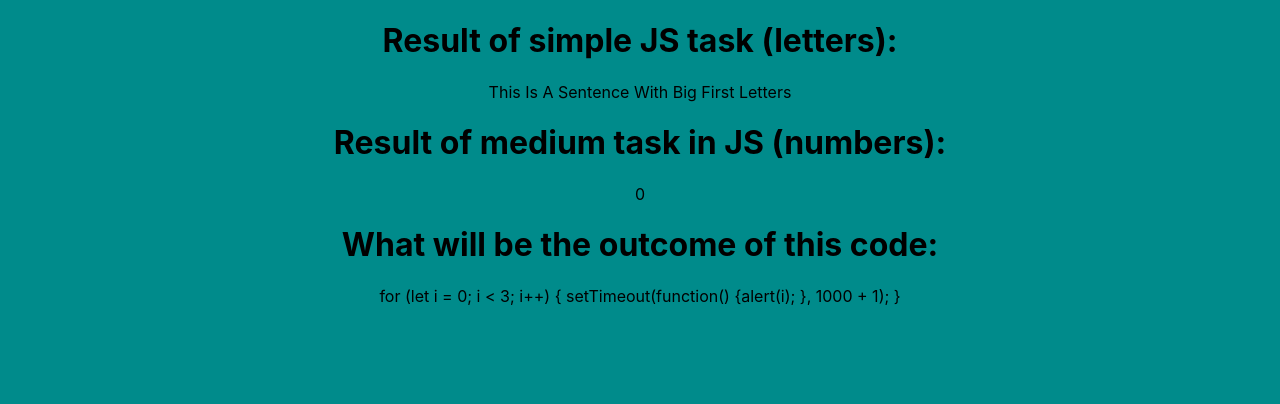
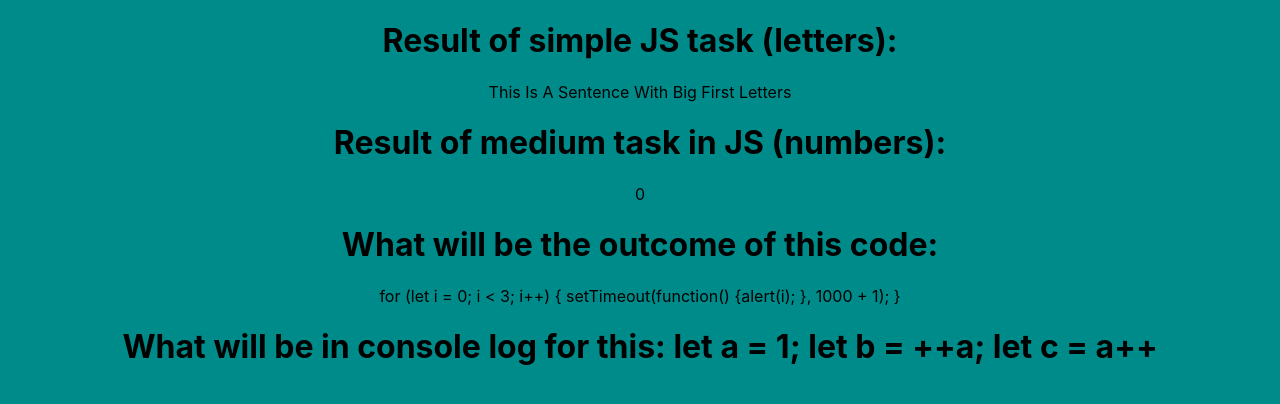
Before and after one commit to olga-kacala/Tasks, a React (Create React App) app in the folder my-app/: page / in a window 1280 px wide. Shown: the top 404 px of the page. Built offline with nearby package versions, Linux system fonts and the light colour scheme.

Commit message:
const exe added

```diff
--- a/my-app/src/components/Loop.tsx
+++ b/my-app/src/components/Loop.tsx
@@ -1,4 +1,3 @@
-
 export const Loop = (): JSX.Element => {
   // for (let i=0; i<3; i++){setTimeout(function() {alert(i);},1000+1)};
 
@@ -21,13 +20,17 @@ let a = 1;
   let b = ++a;
   let c = a++;
 
-console.log(a,b,c)
-
   /*The expressions ++a and a++ are both increment operations, but they differ in their behavior:
 
 ++a (pre-increment): This is a prefix increment operator. It increments the value of a and returns the updated value. It means that a is incremented before its value is used or assigned to another variable. So, if a is initially 1, ++a will increment a to 2 and return the updated value of a, which is 2.
 
 a++ (post-increment): This is a postfix increment operator. It also increments the value of a, but it returns the original value of a before the increment. It means that a is incremented after its value is used or assigned to another variable. So, if a is initially 1, a++ will return the original value of a (1) and then increment a to 2.*/
+
+  /* const a = 1; if used const instead of let we will have an error:Cannot assign to 'a' because it is a constant.
+let b = ++a;
+let c = a++;
+
+*/
 
   return (
     <div>
@@ -35,7 +38,10 @@ a++ (post-increment): This is a postfix increment operator. It also increments t
       {`for (let i = 0; i < 3; i++) {
             setTimeout(function() {alert(i); }, 1000 + 1);
           }`}
-
+      <h1>
+        What will be in console log for this: let a = 1; let b = ++a; let c =
+        a++
+      </h1>
     </div>
   );
 };
```
Lines whose indentation alone changed are shown as unchanged.
